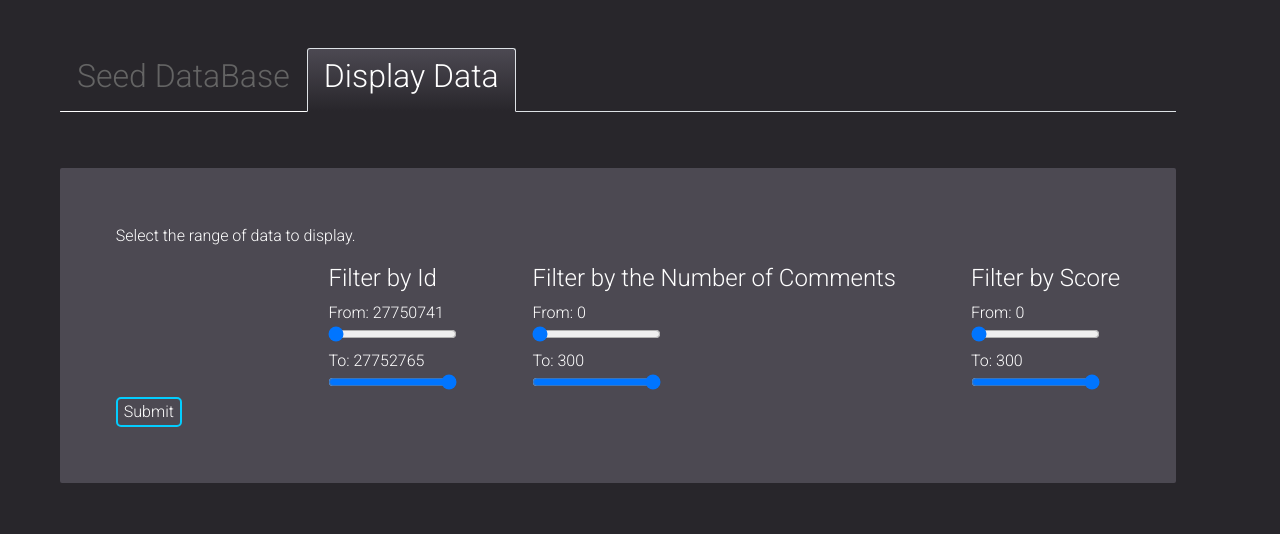
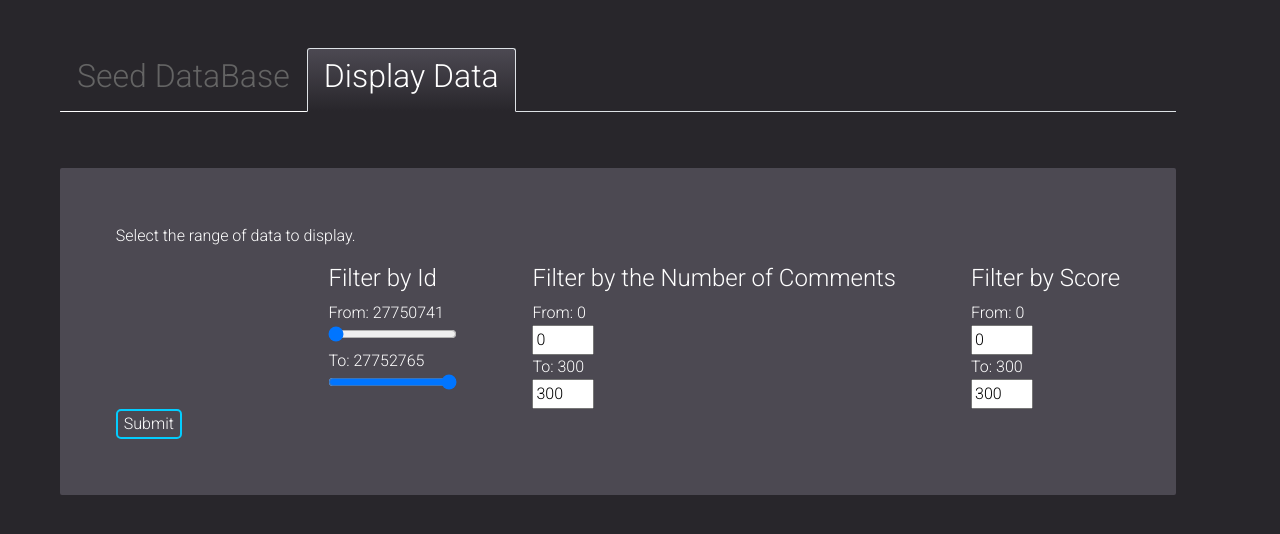
Before and after one commit to axyorah/hn-post-clusterer, a Flask app: page / in a window 1280 px wide, after a click on "Display Data". Shown: the top 534 px of the page. Run offline with Flask 2, Linux system fonts and the light colour scheme.

Commit message:
mod(display): in `show` form replaced sliders by num inputs for #comments and score filters

```diff
--- a/flaskr/templates/index.html
+++ b/flaskr/templates/index.html
@@ -109,12 +109,12 @@
                             <div>
                                 <label for="show-comm-begin-range" id="show-comm-begin-label">From:</label>
                                 <br>
-                                <input type="range" name="show-comm-begin-range" id="show-comm-begin-range" min="1" , max="300" , value="1">
+                                <input type="number" name="show-comm-begin-range" id="show-comm-begin-range" min="1" , max="300" , value="1">
                             </div>
                             <div>
                                 <label for="show-comm-end-range" id="show-comm-end-label">To:</label>
                                 <br>
-                                <input type="range" name="show-comm-end-range" id="show-comm-end-range" min="1" , max="300" , value="10">
+                                <input type="number" name="show-comm-end-range" id="show-comm-end-range" min="1" , max="300" , value="10">
                             </div>
                         </div>
 
@@ -123,12 +123,12 @@
                             <div>
                                 <label for="show-score-begin-range" id="show-score-begin-label">From:</label>
                                 <br>
-                                <input type="range" name="show-score-begin-range" id="show-score-begin-range" min="1" , max="300" , value="1">
+                                <input type="number" name="show-score-begin-range" id="show-score-begin-range" min="1" , max="300" , value="1">
                             </div>
                             <div>
                                 <label for="show-score-end-range" id="show-score-end-label">To:</label>
                                 <br>
-                                <input type="range" name="show-score-end-range" id="show-score-end-range" min="1" , max="300" , value="10">
+                                <input type="number" name="show-score-end-range" id="show-score-end-range" min="1" , max="300" , value="10">
                             </div>
                         </div>
 
```
